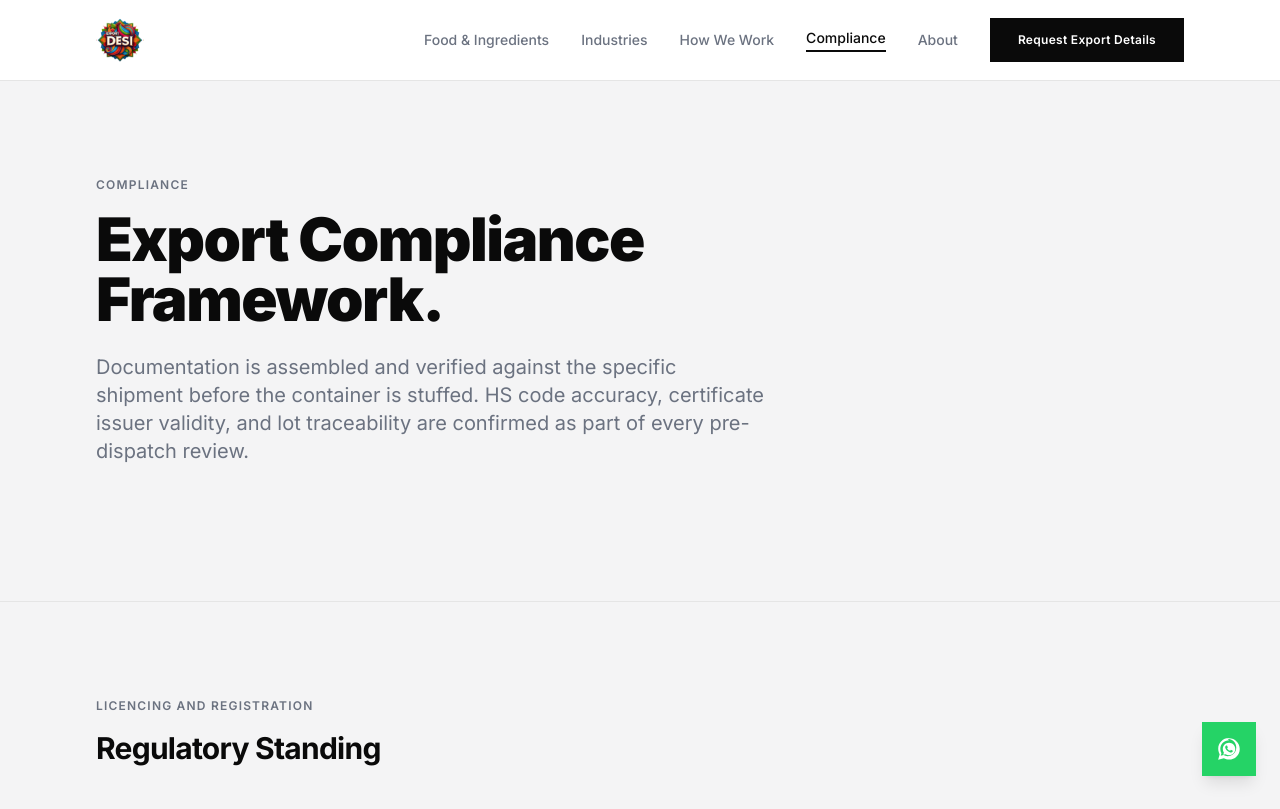
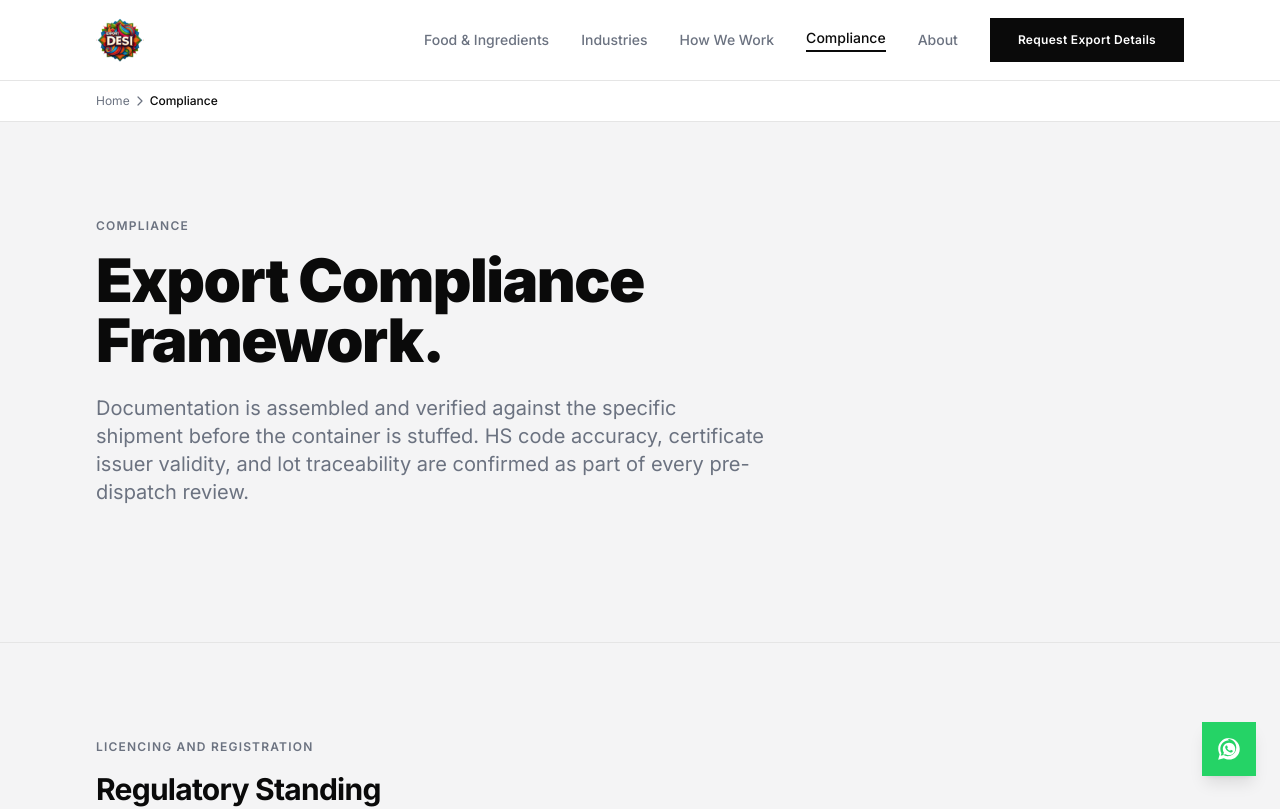
Before and after one commit to exportdesi/ExportDesi-web, a React (Vite) app: page /compliance in a window 1280 px wide. Shown: the top 809 px of the page. Built offline with nearby package versions, Linux system fonts and the light colour scheme.

Commit message:
feat: breadcrumbs + scroll-to-top + FIEO registration + remove RCMC

```diff
--- /dev/null
+++ b/src/components/Breadcrumb.jsx
@@ -0,0 +1,88 @@
+import { Link, useLocation } from 'react-router-dom';
+import { Helmet } from 'react-helmet-async';
+
+const ROUTE_LABELS = {
+    'industries': 'Industries',
+    'food-ingredients': 'Food & Ingredients',
+    'makhana': 'Makhana',
+    'dehydrated-ingredients': 'Dehydrated Ingredients',
+    'how-we-work': 'How We Work',
+    'compliance': 'Compliance',
+    'about': 'About',
+    'contact': 'Contact',
+};
+
+const BASE_URL = 'https://exportdesi.com';
+
+export default function Breadcrumb() {
+    const { pathname } = useLocation();
+
+    // Don't render on homepage
+    if (pathname === '/') return null;
+
+    const segments = pathname.split('/').filter(Boolean);
+
+    const crumbs = [
+        { label: 'Home', href: '/' },
+        ...segments.map((seg, i) => ({
+            label: ROUTE_LABELS[seg] || seg,
+            href: '/' + segments.slice(0, i + 1).join('/'),
+        })),
+    ];
+
+    // JSON-LD BreadcrumbList structured data
+    const jsonLd = {
+        '@context': 'https://schema.org',
+        '@type': 'BreadcrumbList',
+        itemListElement: crumbs.map((crumb, i) => ({
+            '@type': 'ListItem',
+            position: i + 1,
+            name: crumb.label,
+            item: `${BASE_URL}${crumb.href}`,
+        })),
+    };
+
+    return (
+        <>
+            <Helmet>
+                <script type="application/ld+json">
+                    {JSON.stringify(jsonLd)}
+                </script>
+            </Helmet>
+
+            <nav
+                aria-label="Breadcrumb"
+                className="bg-white border-b border-border"
+            >
+                <div className="page-container py-3">
+                    <ol className="flex items-center flex-wrap gap-1 text-xs text-muted">
+                        {crumbs.map((crumb, i) => {
+                            const isLast = i === crumbs.length - 1;
+                            return (
+                                <li key={crumb.href} className="flex items-center gap-1">
+                                    {isLast ? (
+                                        <span className="font-medium text-brand" aria-current="page">
+                                            {crumb.label}
+                                        </span>
+                                    ) : (
+                                        <Link
+                                            to={crumb.href}
+                                            className="hover:text-brand transition-colors"
+                                        >
+                                            {crumb.label}
+                                        </Link>
+                                    )}
+                                    {!isLast && (
+                                        <svg width="12" height="12" viewBox="0 0 12 12" fill="none" aria-hidden="true">
+                                            <path d="M4 2l4 4-4 4" stroke="currentColor" strokeWidth="1.2" strokeLinecap="round" strokeLinejoin="round" />
+                                        </svg>
+                                    )}
+                                </li>
+                            );
+                        })}
+                    </ol>
+                </div>
+            </nav>
+        </>
+    );
+}
--- /dev/null
+++ b/src/components/ScrollToTop.jsx
@@ -0,0 +1,18 @@
+import { useEffect } from 'react';
+import { useLocation } from 'react-router-dom';
+
+/**
+ * ScrollToTop — scrolls to the top of the window on route change.
+ * Skipped when the URL contains a hash so anchor links work normally.
+ */
+export default function ScrollToTop() {
+    const { pathname, hash } = useLocation();
+
+    useEffect(() => {
+        if (!hash) {
+            window.scrollTo({ top: 0, behavior: 'instant' });
+        }
+    }, [pathname, hash]);
+
+    return null;
+}
--- a/src/layouts/RootLayout.jsx
+++ b/src/layouts/RootLayout.jsx
@@ -1,15 +1,19 @@
 import { Outlet } from 'react-router-dom';
 import Navigation from '../components/Navigation';
 import Footer from '../components/Footer';
+import Breadcrumb from '../components/Breadcrumb';
+import ScrollToTop from '../components/ScrollToTop';
 
 /**
- * RootLayout — wraps every page with Navigation and Footer.
+ * RootLayout — wraps every page with Navigation, Breadcrumb, and Footer.
  * React Router renders the matched page into <Outlet />.
  */
 export default function RootLayout() {
     return (
         <div className="flex flex-col min-h-screen bg-white text-brand antialiased">
+            <ScrollToTop />
             <Navigation />
+            <Breadcrumb />
             <main className="flex-1">
                 <Outlet />
             </main>
--- a/src/pages/CompliancePage.jsx
+++ b/src/pages/CompliancePage.jsx
@@ -10,9 +10,9 @@ const REGISTRATIONS = [
     { label: 'IEC: Importer Exporter Code', sublabel: 'DGFT. Required for all export transactions from India.' },
     { label: 'FSSAI License', sublabel: 'Food safety authority licence. Mandatory for food product exports.' },
     { label: 'APEDA Registration', sublabel: 'Agricultural and Processed Food Products Export Development Authority.' },
+    { label: 'FIEO Registration', sublabel: 'Federation of Indian Export Organisations. Issues Certificate of Origin and supports export documentation.' },
     { label: 'GST Registration', sublabel: 'GST-compliant invoicing and export refund eligibility.' },
     { label: 'Spice Board Registration', sublabel: 'Required for spice and condiment category exports.' },
-    { label: 'RCMC', sublabel: 'Registration-cum-Membership Certificate from the relevant Export Promotion Council.' },
 ];
 
 const DOCUMENT_TYPES = [
--- a/src/pages/HomePage.jsx
+++ b/src/pages/HomePage.jsx
@@ -29,6 +29,8 @@ export default function HomePage() {
                     <span>FSSAI Licensed</span>
                     <span className="text-border">|</span>
                     <span>APEDA Registered</span>
+                    <span className="text-border">|</span>
+                    <span>FIEO Registered</span>
                     <span className="text-border">|</span>
                     <span>Spice Board Registered</span>
                 </div>
```
